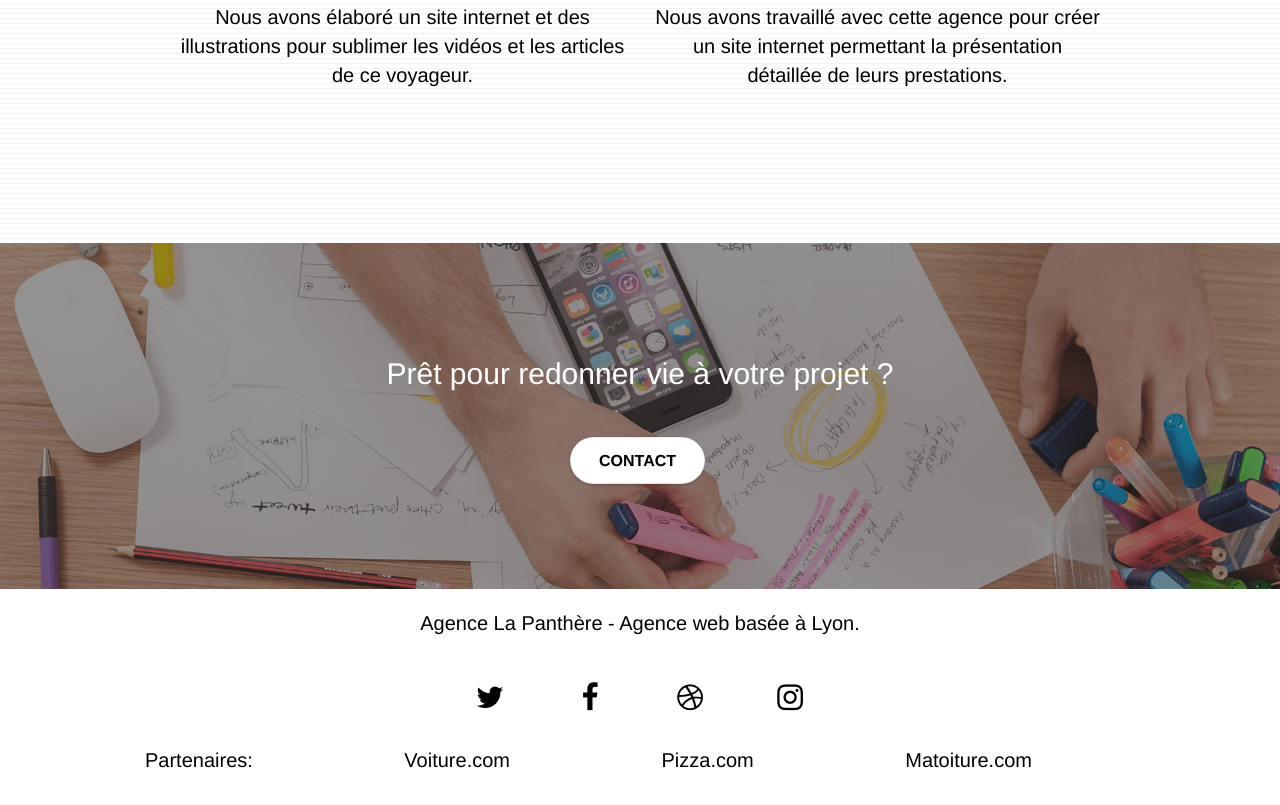
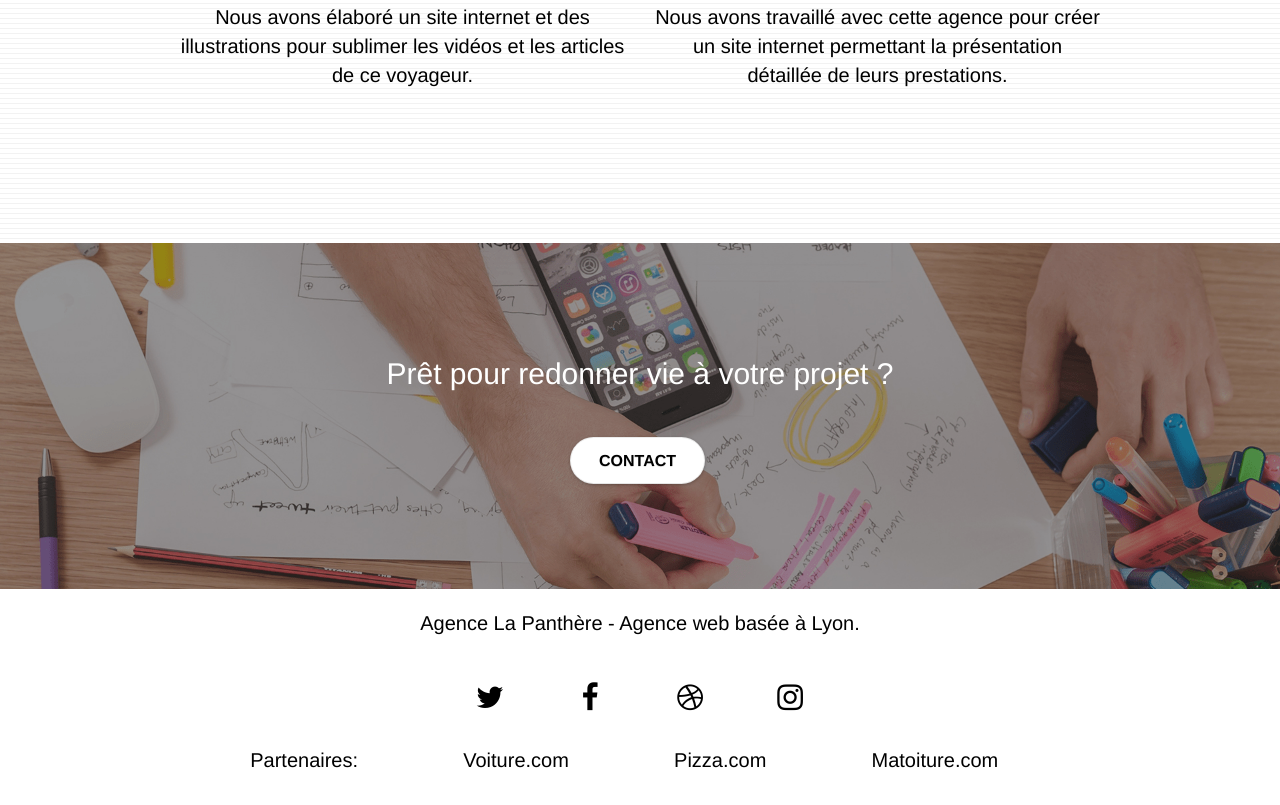
Before and after one commit to Lardjani-Youssef/Lardjani_Youssef_4_La-Panth-re_092022-, a plain HTML site: page index.html in a window 1280 px wide. Shown: the part 3414-4219 px from the top of the page. Drawn offline with Linux system fonts and the light colour scheme.

Commit message:
ajustement padding footer

```diff
--- a/style.css
+++ b/style.css
@@ -39,6 +39,7 @@ a:hover {
     padding-left: 0;
     padding-right: 0;
 }
+
 .bloc-lg {
     padding: 100px 50px;
 }
@@ -909,9 +910,13 @@ h4 {
 .partenaire-1
 {
     display: flex;
-    flex-direction: row;
-    justify-content: space-between;
+    flex-wrap: wrap;
+    justify-content: space-evenly;
     text-align: center;
     padding-left: 20px;
-    padding-right: 20px;
+    margin-right: 20px;
+    width: 95%;
+    flex-direction: row;
+
+
 }
```
